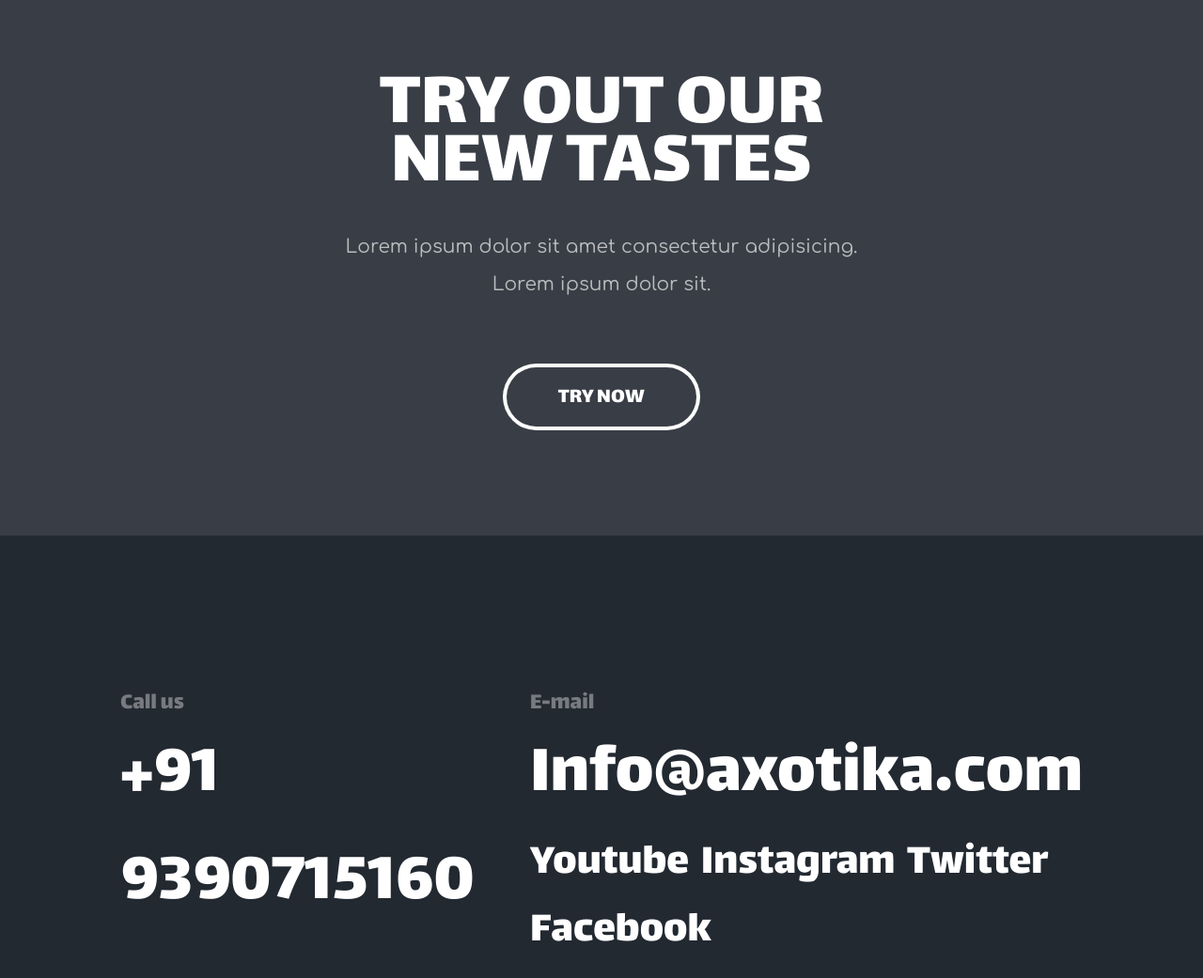
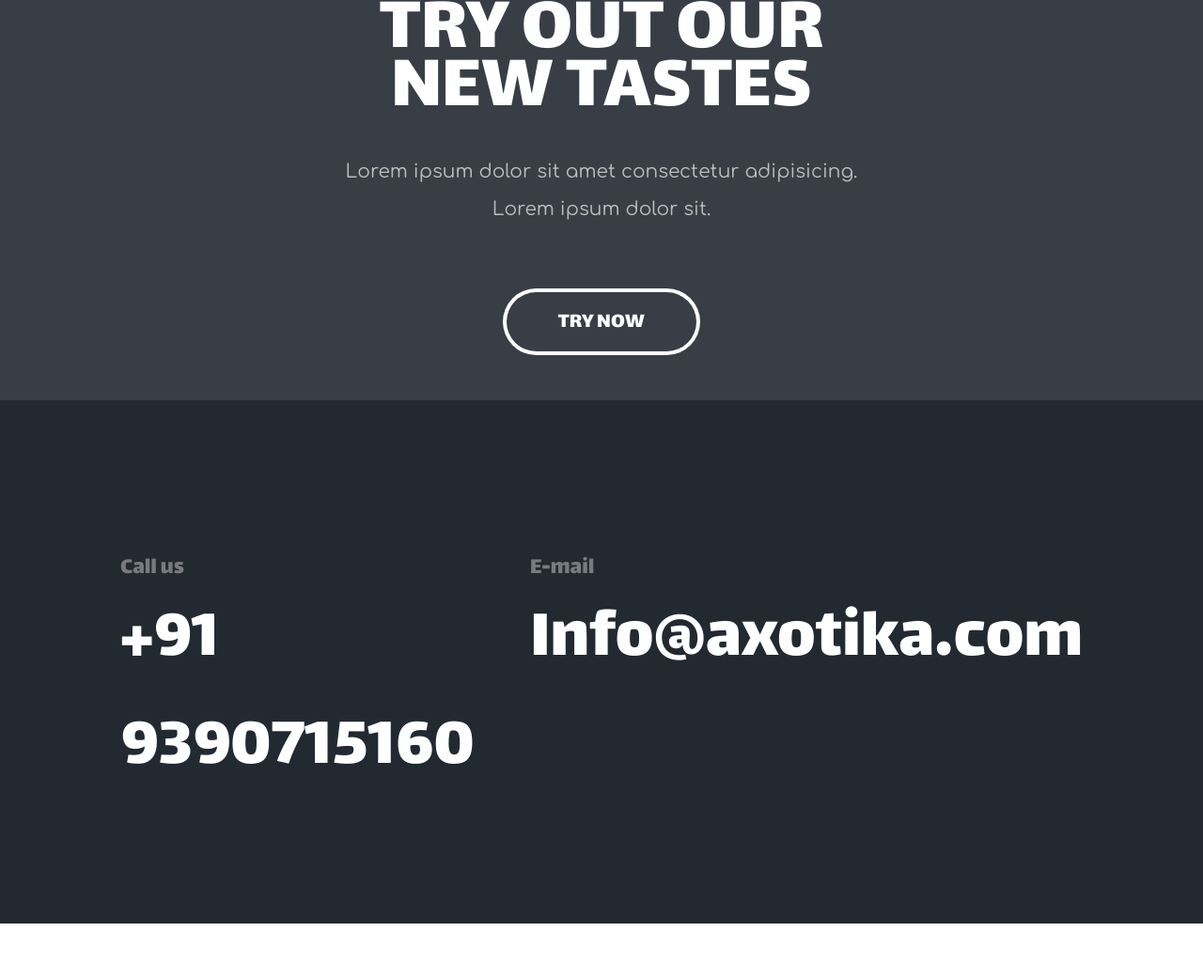
Before and after one commit to sidd9390/Axotika, a plain HTML site: page index.html in a window 1280 px wide. Shown: the part 3373-4414 px from the top of the page at 94% size. After the commit the page ends 4356 px from the top, so only its background shows below. Drawn offline with Linux system fonts and the light colour scheme; a web font is replaced by a local one.

Commit message:
modified:   css/style.css 	modified:   index.html

```diff
--- a/css/style.css
+++ b/css/style.css
@@ -955,7 +955,7 @@
 .other-content {
     background-color: #393E46;
     text-align: center;
-    padding: 9rem 3.5rem 7rem;
+    padding: 4rem 3.5rem 3rem;
 }
 
 .other-content .lg-text {
--- a/index.html
+++ b/index.html
@@ -250,12 +250,7 @@
             <div class="contact-info-holder">
                 <div class="title">E-mail</div>
                 <div class="contact-info"><a href="mailto:hello@cre8.com">Info@axotika.com</a></div>
-                <div class="social-media">
-                    <div class="social-link-holder"><a href="#">Youtube</a></div>
-                    <div class="social-link-holder"><a href="#">Instagram</a></div>
-                    <div class="social-link-holder"><a href="#">Twitter</a></div>
-                    <div class="social-link-holder"><a href="#">Facebook</a></div>
-                </div>
+
             </div>
         </div>
     </div>
```
